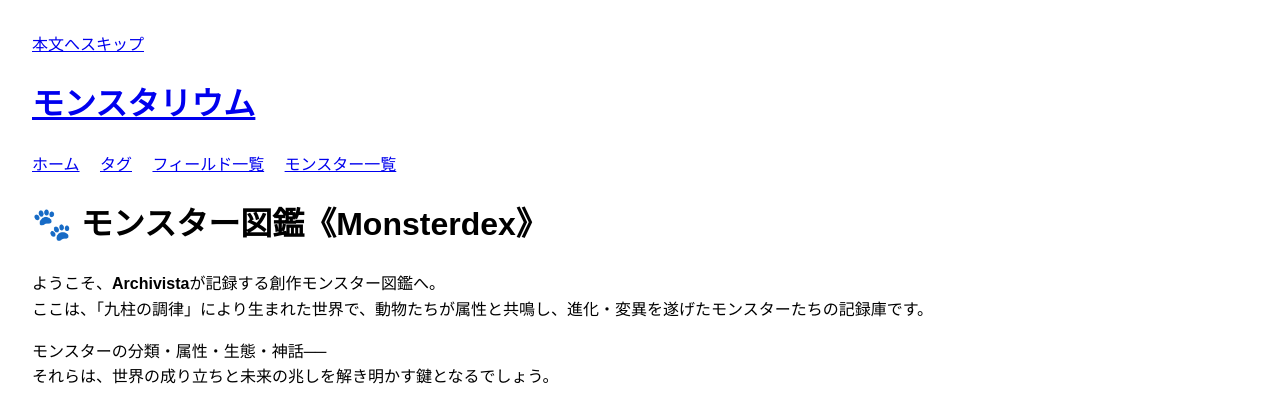
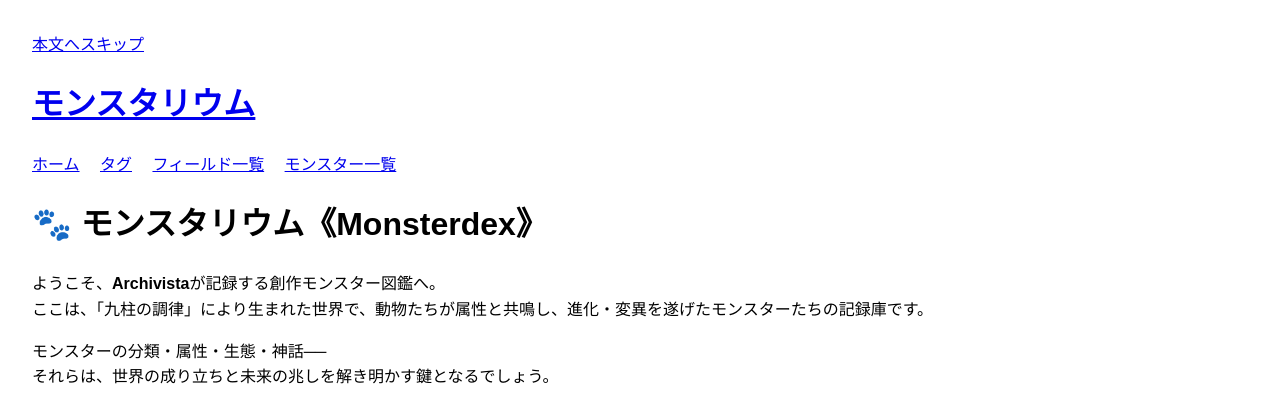
Before and after one commit to Archivista-creats/monsterdex, a Jekyll site: the page built from docs/index.md, in a window 1280 px wide. Shown: the top 396 px of the page. Built offline with Jekyll 4.4.1, drawn with Linux system fonts in a browser that asks for light colours; our own code applies the rules of GitHub Pages for plain Markdown files.

Commit message:
Add new files and updates

```diff
--- a/docs/index.md
+++ b/docs/index.md
@@ -1,4 +1,4 @@
-# 🐾 モンスター図鑑《Monsterdex》
+# 🐾 モンスタリウム《Monsterdex》
 
 ようこそ、**Archivista**が記録する創作モンスター図鑑へ。
 ここは、「九柱の調律」により生まれた世界で、動物たちが属性と共鳴し、進化・変異を遂げたモンスターたちの記録庫です。
```
